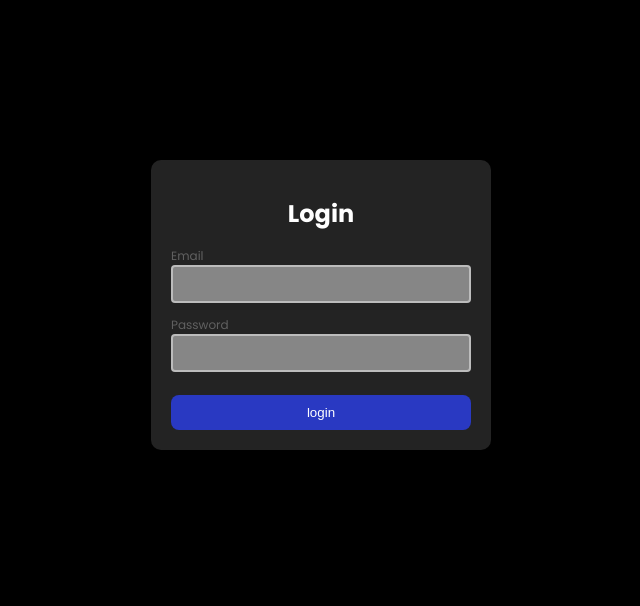
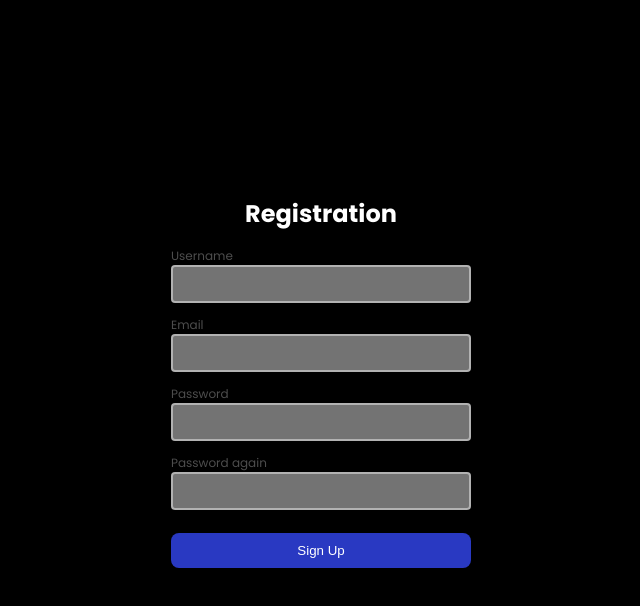
Before and after one commit to Hamdhan7/registering-and-login-page-using-local-storage, a plain HTML site: page registration-page.html in a window 1280 px wide. Shown: the whole page, without its empty margins (319-959 px from the left). Drawn offline with Linux system fonts and the light colour scheme.

Commit message:
Add files via upload

```diff
--- a/login-page-2.css
+++ b/login-page-2.css
@@ -7,7 +7,7 @@ body {
     width: 300px;
     margin: 20vh auto 0 auto;
     padding: 20px;
-    background-color: rgba(255, 255, 255, 0.137);
+    background-color: rgba(0, 0, 0, 0.137);
     border-radius: 10px;
     font-size: 12px;
 
--- a/registration-page.css
+++ b/registration-page.css
@@ -7,7 +7,7 @@ body {
     width: 300px;
     margin: 20vh auto 0 auto;
     padding: 20px;
-    background-color: rgba(255, 255, 255, 0.137);
+    background-color: rgba(0, 0, 0, 0.616);
     border-radius: 10px;
     font-size: 12px;
 
--- a/login-page-2.html
+++ b/registration-page.html
@@ -7,14 +7,18 @@
     <link rel="preconnect" href="https://fonts.googleapis.com">
     <link rel="preconnect" href="https://fonts.gstatic.com" crossorigin>
     <link href="https://fonts.googleapis.com/css2?family=Poppins:wght@400;700&display=swap" rel="stylesheet">
-    <link rel="stylesheet" href="login-page-2.css">
-    <script defer src="login-page-2.js"></script>
+    <link rel="stylesheet" href="registration-page.css">
+    <script defer src="registration-page.js"></script>
 </head>
 <body>
     <div class="container">
-        <form id="form" action="login-page.html" onsubmit="return validateInputs()">
-            <h1>Login</h1>
-
+        <form id="form" action="login-page-2.html" onsubmit="return validateInputs()">
+            <h1>Registration</h1>
+            <div class="input-control">
+                <label for="username">Username</label>
+                <input id="username" name="username" type="text">
+                <div class="error"></div>
+            </div>
             <div class="input-control">
                 <label for="email">Email</label>
                 <input id="email" name="email" type="text">
@@ -25,8 +29,12 @@
                 <input id="password"name="password" type="password">
                 <div class="error"></div>
             </div>
-
-            <button type="submit">login</button>
+            <div class="input-control">
+                <label for="password2">Password again</label>
+                <input id="password2"name="password2" type="password">
+                <div class="error"></div>
+            </div>
+            <button type="submit">Sign Up</button>
         </form>
     </div>
 </body>
```
